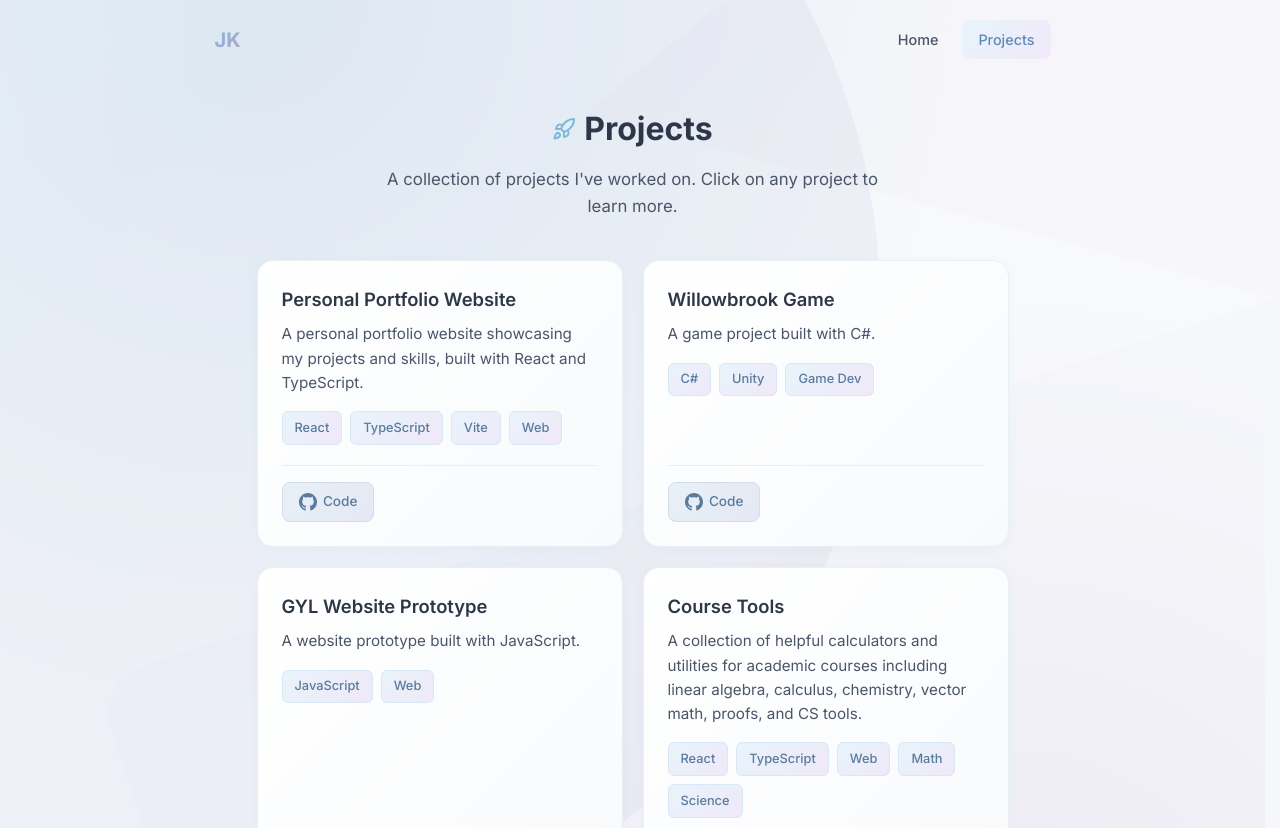
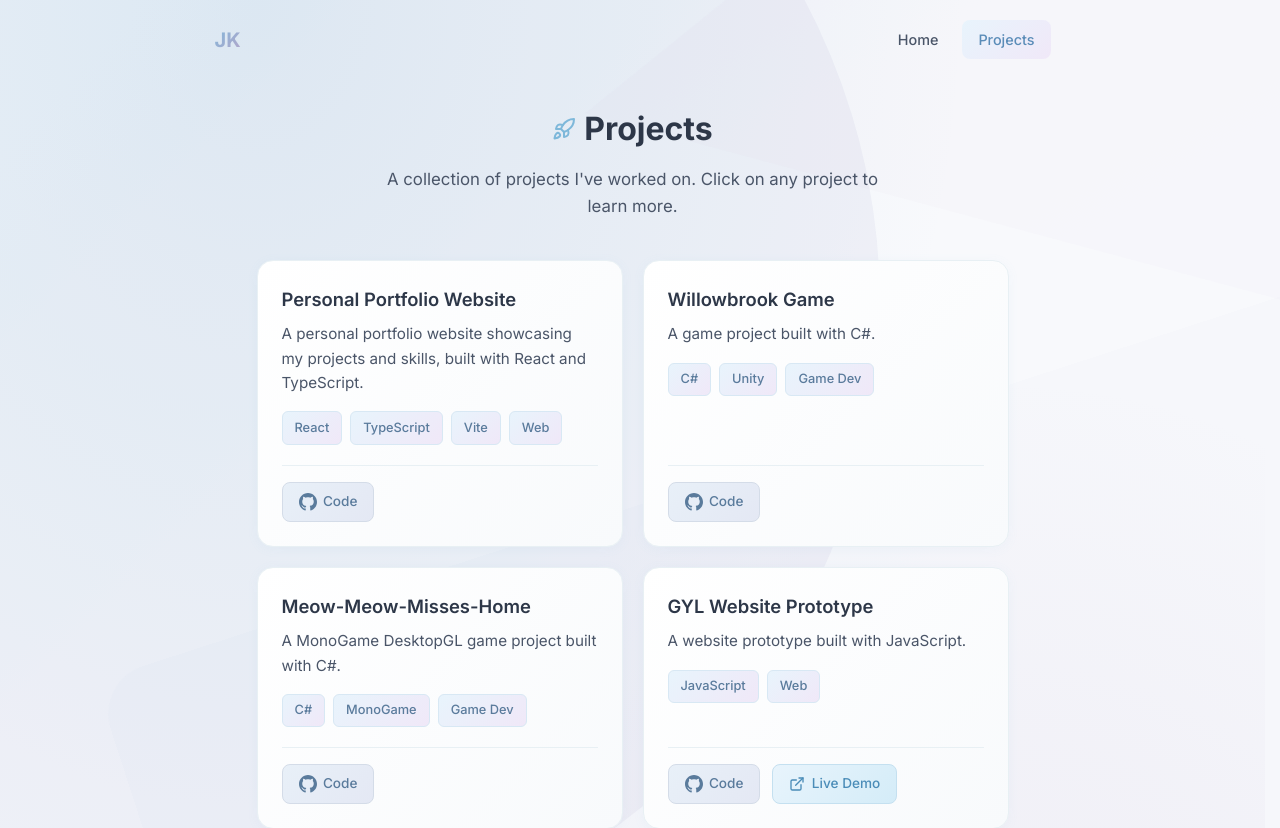
Before and after one commit to juliank1m/profile, a React (Vite) app: page /projects in a window 1280 px wide. Shown: the top 828 px of the page. Built offline with nearby package versions, Linux system fonts and the light colour scheme.

Commit message:
Add 'Meow-Meow-Misses-Home' project to the projects list

```diff
--- a/src/pages/Projects.tsx
+++ b/src/pages/Projects.tsx
@@ -18,6 +18,14 @@ const projects = [
     description: 'A game project built with C#.',
     tags: ['C#', 'Unity', 'Game Dev'],
     github: 'https://github.com/juliank1m/willowbrook-game',
+    liveDemo: undefined as string | undefined,
+  },
+  {
+    id: 'meow-meow-misses-home',
+    title: 'Meow-Meow-Misses-Home',
+    description: 'A MonoGame DesktopGL game project built with C#.',
+    tags: ['C#', 'MonoGame', 'Game Dev'],
+    github: 'https://github.com/juliank1m/Meow-Meow-Misses-Home',
     liveDemo: undefined as string | undefined,
   },
   {
```
